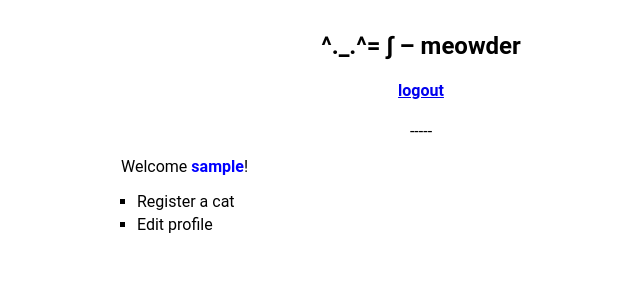
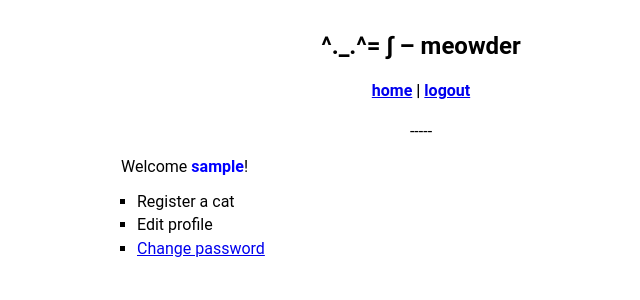
Before and after one commit to mwiens91/meowder, a Django app: page / in a window 1280 px wide. Shown: the top 300 px of the page, without its empty margins (219-859 px from the left). Run offline with Django 3.2, Linux system fonts and the light colour scheme; the visitor is signed in with stand-in values (Sample User, id 1).

Commit message:
Add password change page

```diff
--- a/meowder/urls.py
+++ b/meowder/urls.py
@@ -20,8 +20,12 @@ import meowder.views as meowder_views
 
 urlpatterns = [
     path(r'', meowder_views.home, name='home'),
+    path(r'admin/', admin.site.urls, name='admin'),
+    path(r'passwordchange/',
+         auth_views.PasswordChangeView.as_view(success_url='home',
+                                               template_name="passwordchange.html"),
+         name='passwordchange'),
     path(r'login/', auth_views.login, {'template_name': 'login.html'}, name='login'),
     path(r'logout/', auth_views.logout, {'next_page': 'login'}, name='logout'),
-    path(r'admin/', admin.site.urls, name='admin'),
     path(r'signup/', meowder_views.profile_signup, name='signup'),
 ]
--- a/templates/base.html
+++ b/templates/base.html
@@ -61,6 +61,8 @@
 			<h2>^._.^= ∫ – meowder</h2>
 			<h4>
 				{% if user.is_authenticated %}
+					<a href='{% url 'home' %}'>home</a>
+					 |
 					<a href='{% url 'logout' %}'>logout</a>
 				{% else %}
 					"swipe right, swipe left dating for cats"
--- a/templates/home.html
+++ b/templates/home.html
@@ -6,5 +6,6 @@
 <ul>
 	<li>Register a cat</li>
 	<li>Edit profile</li>
+	<li><a href='{% url 'passwordchange' %}'>Change password</a></li>
 </ul>
 {% endblock %}
```
